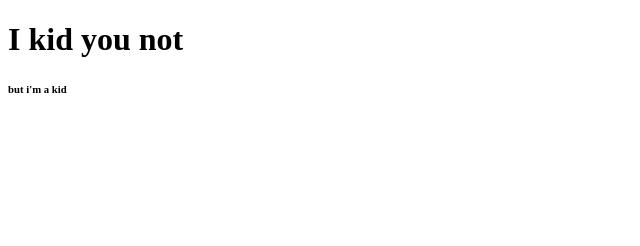
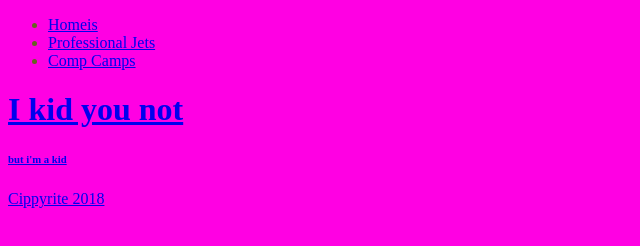
Before and after one commit to Whoismeidk/CompCamps2018, a plain HTML site: page index.html in a window 1280 px wide. Shown: the whole page, without its empty margins (0-640 px from the left). Drawn offline with Linux system fonts and the light colour scheme.

Commit message:
wow, so much work Kappa

```diff
--- a/css/styles.css
+++ b/css/styles.css
@@ -0,0 +1,7 @@
+body {
+  background-color: #FF00E3
+}
+
+.nav-item {
+  color: #666420
+}
--- a/index.html
+++ b/index.html
@@ -4,12 +4,27 @@
     <meta charset="utf-8"/>
     <meta name="viewport" content="width=device-width, initial-scale=1"/>
     <title> I smell like balls </title>
+    <link rel="stylesheet" href="css/styles.css">
+
+    </style>
   </head>
 
 
   <body>
+    <nav>
+      <ul>
+        <li class="nav-item"><a href="index.html">Homeis</li>
+        <li class="nav-item"><a href="projects.html"><a href="index.html">Professional Jets</li>
+        <li class="nav-item"><a href="http://compcamps.com">Comp Camps</li>
+      </ul>
+    </nav>
+    <main>
       <h1> I kid you not </h1>
       <h6> but i'm a kid </h6>
+    </main>
+    <footer>
+      Cippyrite 2018
+    </footer>
   </body>
 
 </html>
```
